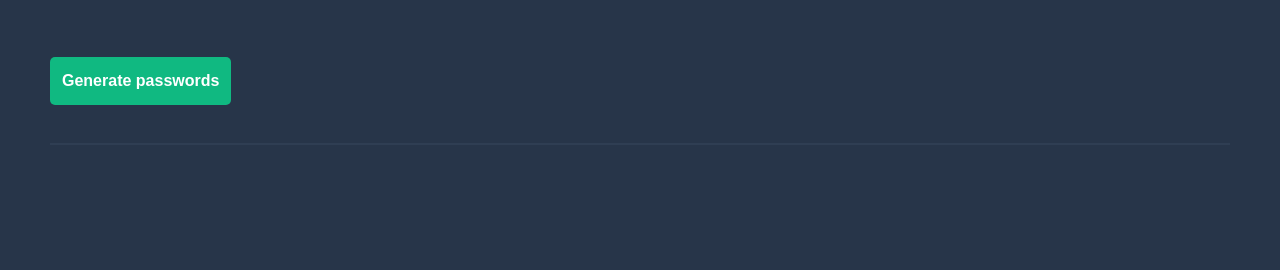
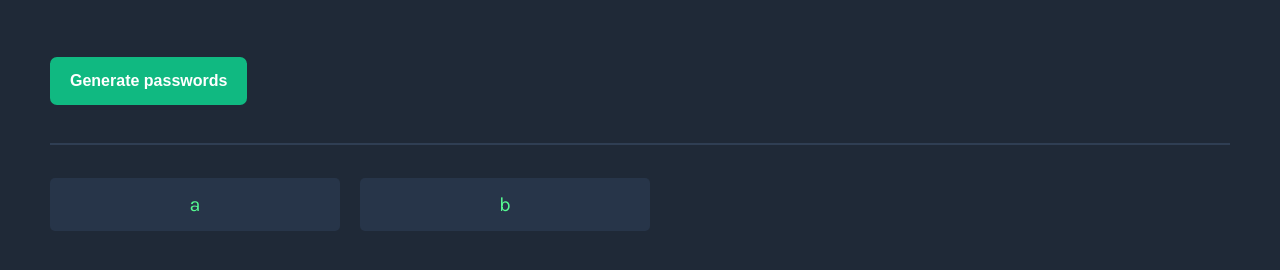
Before and after one commit to shubhamdevs/password-generator, a plain HTML site: page index.html in a window 1280 px wide. Shown: the part 192-462 px from the top of the page. Drawn offline with Linux system fonts and the light colour scheme.

Commit message:
add and style password fields

```diff
--- a/index.css
+++ b/index.css
@@ -1,6 +1,6 @@
 body {
     margin: 80px 50px;
-    background-color: #273549;
+    background-color: #1F2937;
     color: white;
     font-family: 'Karla', sans-serif;
 
@@ -28,10 +28,10 @@ p {
 .btn {
     margin: 30px 0px;
     background-color: #10B981;
-    padding: 15px 12px;
+    padding: 15px 20px;
     color: white;
     border: 0px;
-    border-radius: 5px;
+    border-radius: 7px;
     font-size: 16px;
     font-weight: bold;
 }
@@ -39,3 +39,20 @@ p {
 hr {
     border: 1px solid #2F3E53;
 }
+
+.password-field {
+    margin-top: 30px;
+    display: flex;
+    justify-content: start;
+    text-align: center;
+}
+
+.password {
+    background-color: #273549;
+    padding: 15px 20px;
+    width: 250px;
+    color: #55f991;
+    border-radius: 5px;
+    margin-right: 20px;
+
+}
--- a/index.html
+++ b/index.html
@@ -22,7 +22,10 @@
             <hr>
         </div>
 
-
+        <div class="password-field">
+            <p class="password">a</p>
+            <p class="password">b</p>
+        </div>
     </main>
 </body>
 </html>
```
